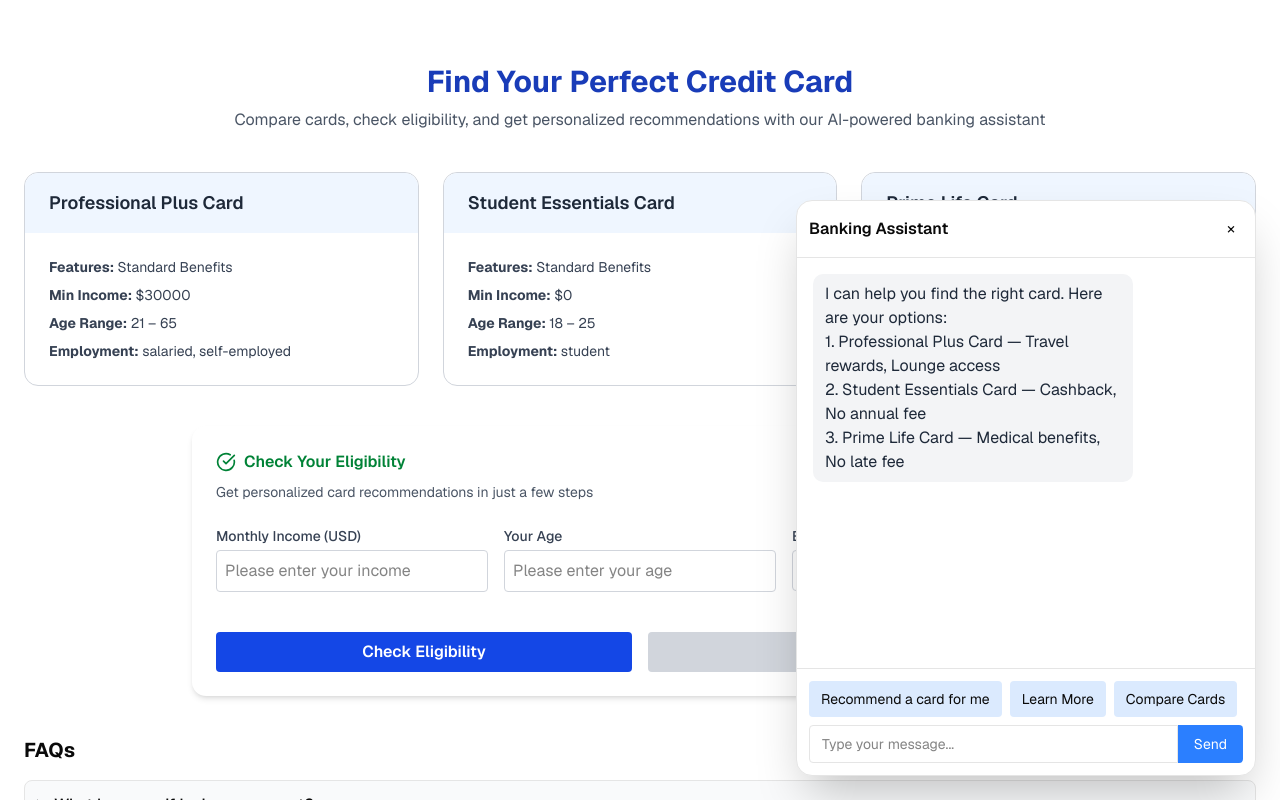
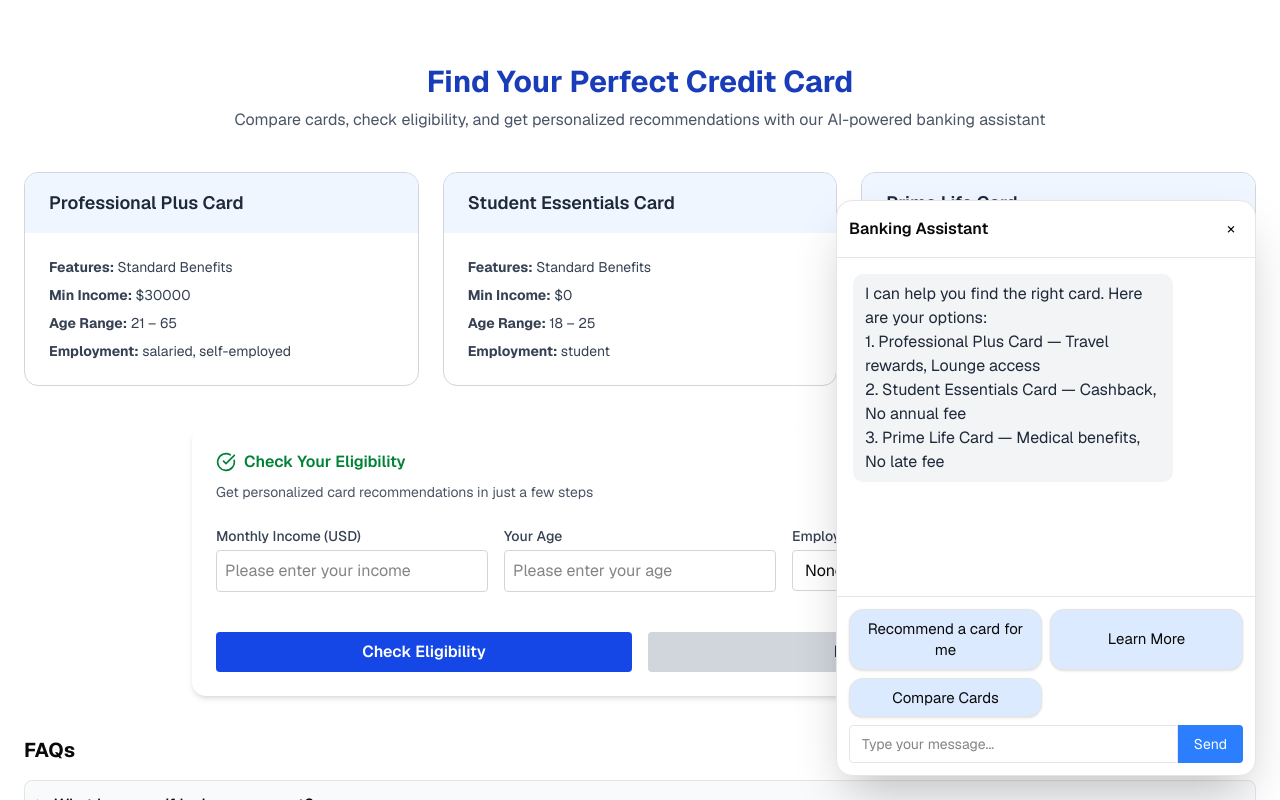
Before and after one commit to nehahahahaa/banking-ai-agent, a Next.js app: page / in a window 1280 px wide. Both pictures are taken after a click on the button "Open chat". Shown: the top 800 px of the page. Built offline with nearby package versions, Linux system fonts and the light colour scheme.

Commit message:
Update chat-assistant.tsx

```diff
--- a/components/chat-assistant.tsx
+++ b/components/chat-assistant.tsx
@@ -68,9 +68,8 @@ export function ChatAssistant({ language, userContext }: Props) {
       setMessages((prev) => [...prev, { from: "bot", text: data.reply }]);
       if (data.slots) setSlots(data.slots);
 
-      // Always keep buttons visible: fallback if server sends none
-      const nextActions = Array.isArray(data.actions) ? data.actions : [];
-      setActions(nextActions.length ? nextActions : ["recommend", "learn", "compare"]);
+      // Keep server intent: if actions is [], leave it [] (no default buttons)
+      setActions(Array.isArray(data.actions) ? data.actions : ["recommend", "learn", "compare"]);
 
       setMeta(data.meta ?? {});
       if (data.context) setContext(data.context);
@@ -100,7 +99,7 @@ export function ChatAssistant({ language, userContext }: Props) {
       return (
         <button
           key={idx}
-          className="px-3 py-2 bg-blue-100 rounded hover:bg-blue-200 text-sm"
+          className="min-w-0 whitespace-normal break-words text-sm sm:text-[15px] px-3 py-2 rounded-xl border shadow-sm bg-blue-100 hover:bg-blue-200"
           onClick={() => handleActionClick(a)}
           disabled={loading}
         >
@@ -132,7 +131,7 @@ export function ChatAssistant({ language, userContext }: Props) {
   }
 
   return (
-    <div className="fixed bottom-6 right-6 z-50 w-[460px] h-[72vh] max-w-[calc(100vw-2rem)] flex flex-col border rounded-2xl shadow-2xl bg-white">
+    <div className="fixed bottom-6 right-6 z-50 w-[min(100vw-16px,420px)] max-w-full h-[72vh] flex flex-col border rounded-2xl shadow-2xl bg-white">
       {/* Header */}
       <div className="p-3 border-b flex items-center justify-between">
         <div className="font-semibold">Banking Assistant</div>
@@ -151,7 +150,7 @@ export function ChatAssistant({ language, userContext }: Props) {
         {messages.map((m, i) => {
           const { main, hints } = splitHints(m.text);
           const isUser = m.from === "user";
-        return (
+          return (
             <div key={i} className={`flex ${isUser ? "justify-end" : "justify-start"}`}>
               <div
                 className={`rounded-lg px-3 py-2 max-w-xs ${
@@ -183,7 +182,11 @@ export function ChatAssistant({ language, userContext }: Props) {
 
       {/* Actions + Composer */}
       <div className="p-3 border-t flex flex-col space-y-2">
-        <div className="flex space-x-2 flex-wrap">{renderButtons()}</div>
+        {/* Responsive, wrapping actions grid */}
+        <div className="grid gap-2 [grid-template-columns:repeat(auto-fit,minmax(140px,1fr))] sm:[grid-template-columns:repeat(auto-fit,minmax(180px,1fr))]">
+          {renderButtons()}
+        </div>
+
         <div className="flex">
           <input
             type="text"
```
